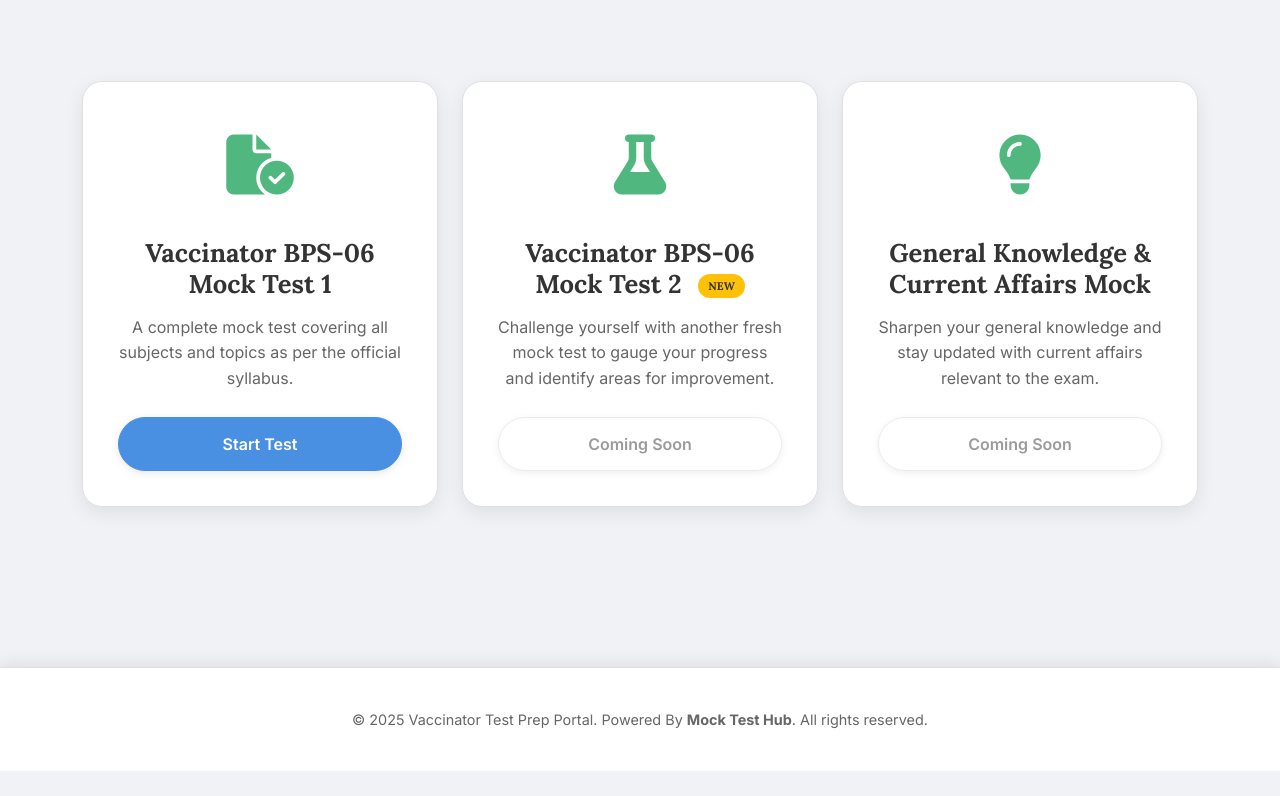
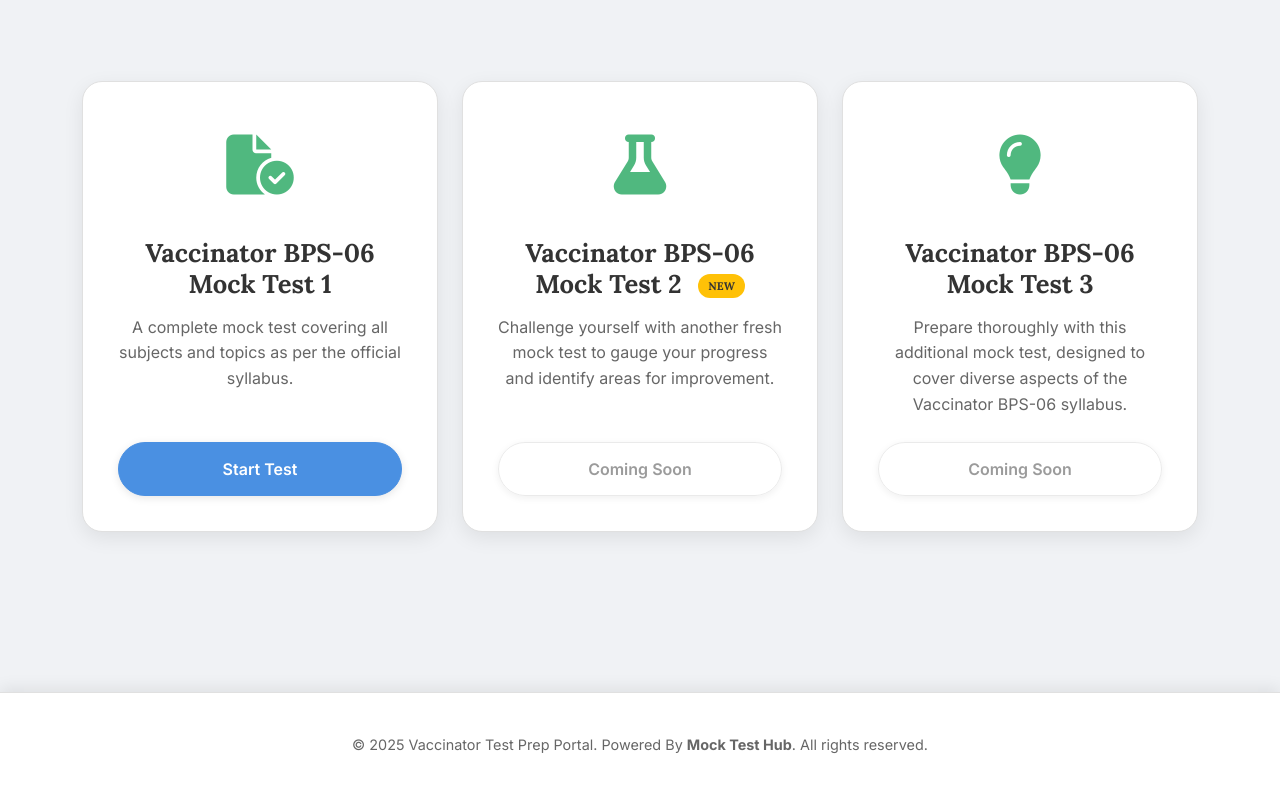
Before and after one commit to mkuk2013/Vaccinator, a plain HTML site: page index.html in a window 1280 px wide. Shown: the part 1782-2578 px from the top of the page. Before the commit the page ends 2553 px from the top, so only its background shows below. Drawn offline with nearby package versions, Linux system fonts and the light colour scheme.

Commit message:
Update index.html

```diff
--- a/index.html
+++ b/index.html
@@ -638,7 +638,7 @@
                     <div class="card-icon"><i class="fa-solid fa-file-circle-check"></i></div>
                     <h5>Vaccinator BPS-06 Mock Test 1</h5>
                     <p>A complete mock test covering all subjects and topics as per the official syllabus.</p>
-                    <a class="btn btn-primary" href="https://vaccinator-test-netlify.app" target="_blank">Start Test</a>
+                    <a class="btn btn-primary" href="#" target="_blank">Start Test</a>
                 </div>
             </div>
             <div class="col-md-6 col-lg-4 fade-in-up">
@@ -652,8 +652,8 @@
             <div class="col-md-6 col-lg-4 fade-in-up">
                 <div class="test-card-new">
                     <div class="card-icon"><i class="fa-solid fa-lightbulb"></i></div>
-                    <h5>General Knowledge & Current Affairs Mock</h5>
-                    <p>Sharpen your general knowledge and stay updated with current affairs relevant to the exam.</p>
+                    <h5>Vaccinator BPS-06 Mock Test 3</h5>
+                    <p>Prepare thoroughly with this additional mock test, designed to cover diverse aspects of the Vaccinator BPS-06 syllabus.</p>
                     <button class="btn btn-outline-secondary disabled" disabled>Coming Soon</button>
                 </div>
             </div>
```
